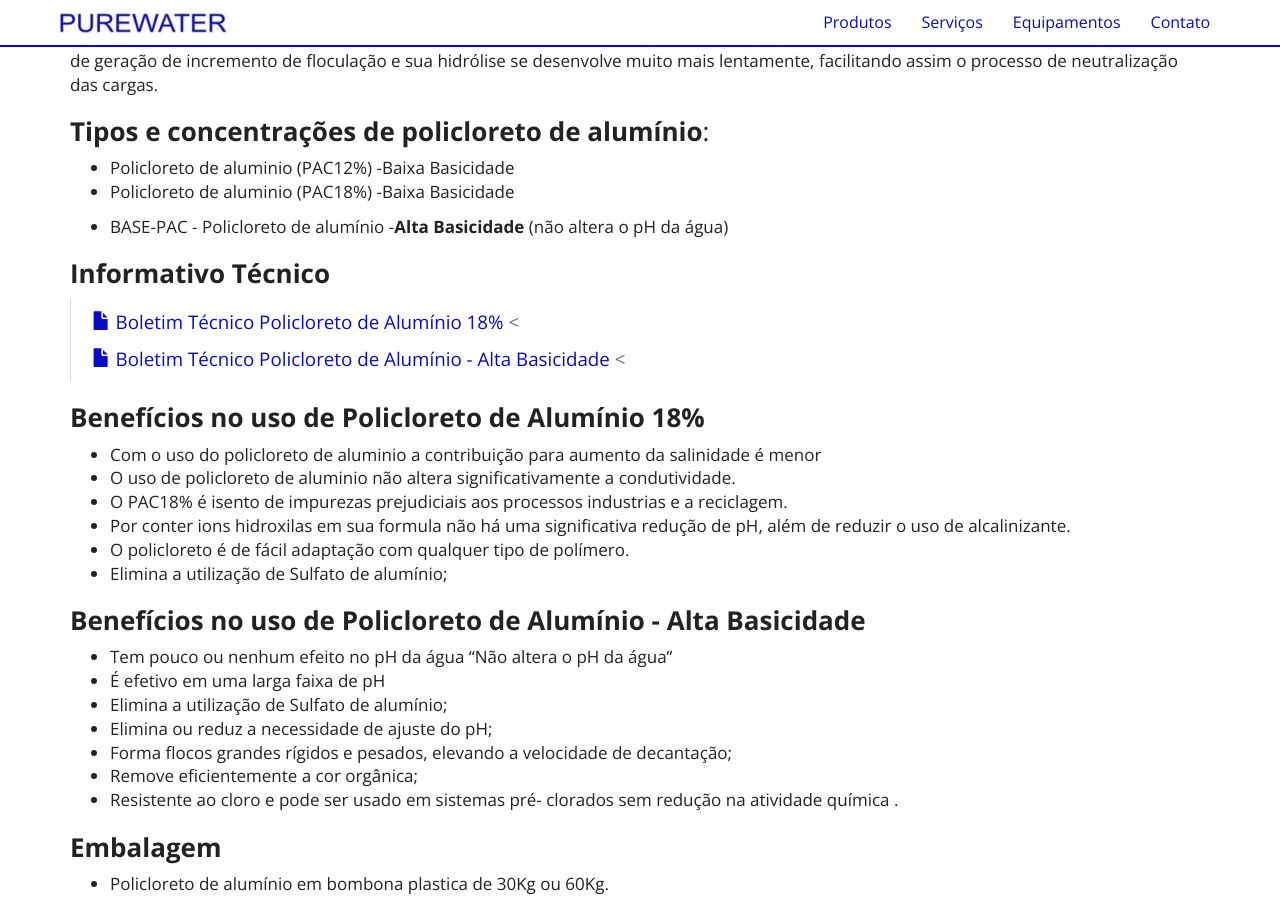
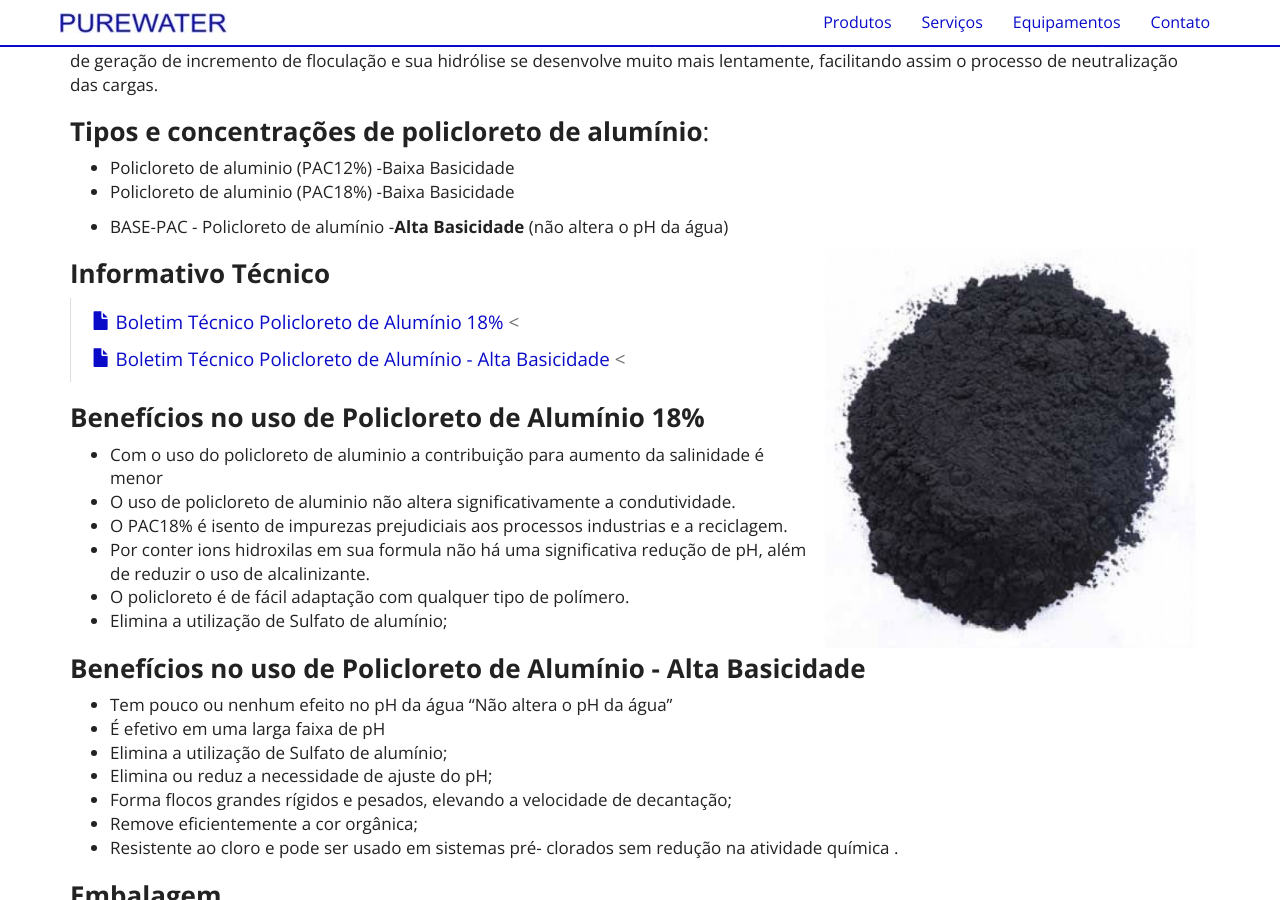
Before and after one commit to purewaterefluentes/purewaterefluentes.github.io, a Jekyll site: the page built from produtos/policloreto-de-aluminio.md, in a window 1280 px wide and 900 px high, scrolled down 509 px. Built offline with Jekyll 4.4.1, drawn with Linux system fonts in a browser that asks for light colours; nearby versions of some CDN libraries; library files that are not in the unit come from our copies.

Commit message:
Update policloreto-de-aluminio.md

```diff
--- a/produtos/policloreto-de-aluminio.md
+++ b/produtos/policloreto-de-aluminio.md
@@ -19,6 +19,8 @@
 - Policloreto de aluminio (PAC18%) -Baixa Basicidade
 
 - BASE-PAC - Policloreto de alumínio -**Alta Basicidade** (não altera o pH da água)
+
+ <img class="img-responsive pull-right" style="max-width: 35%;" src="../../website/images/carvao ativado pulverizado.jpg" alt="Policloreto de alumínio">
 
 ### **Informativo Técnico**
 
```
